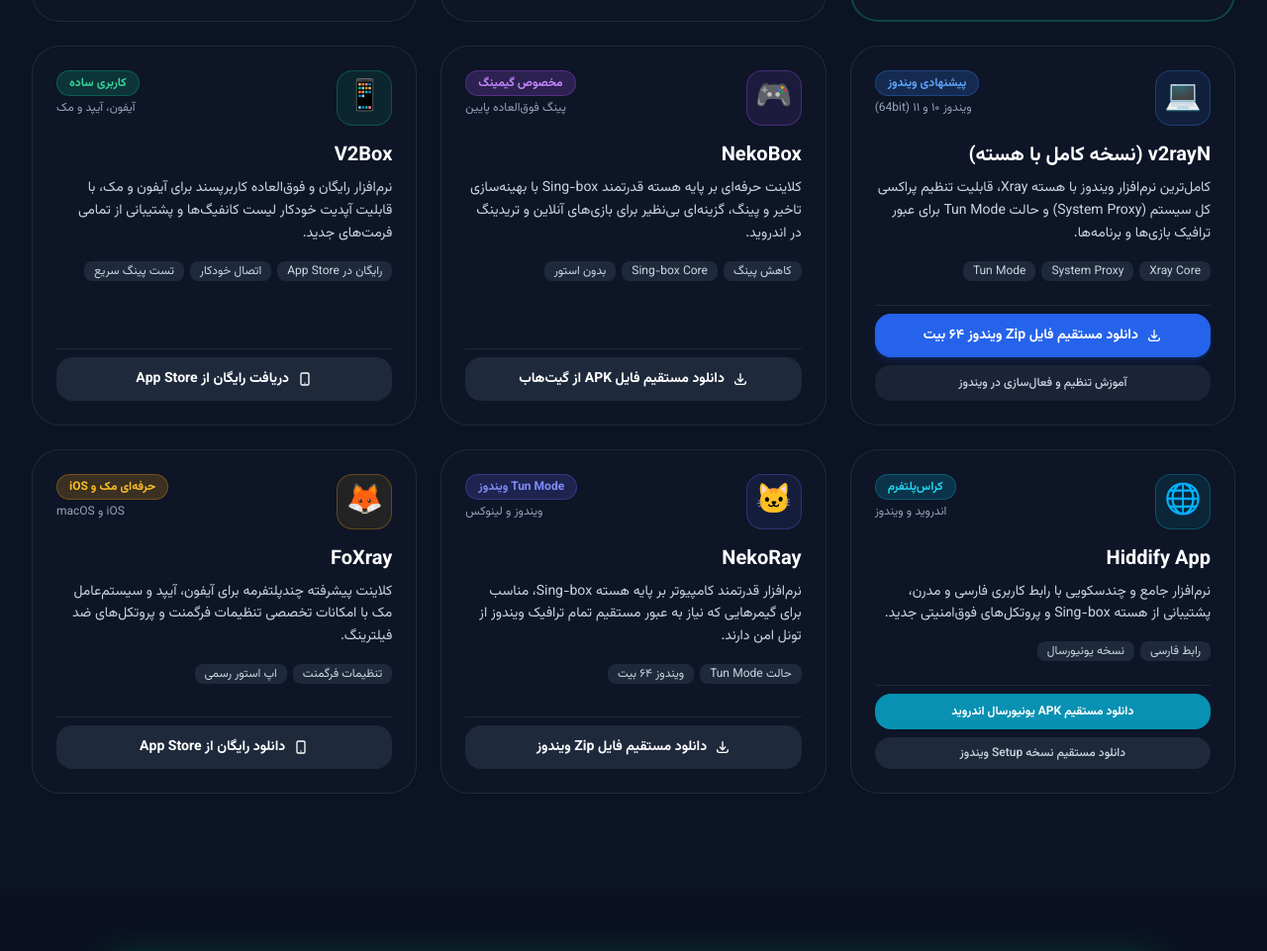
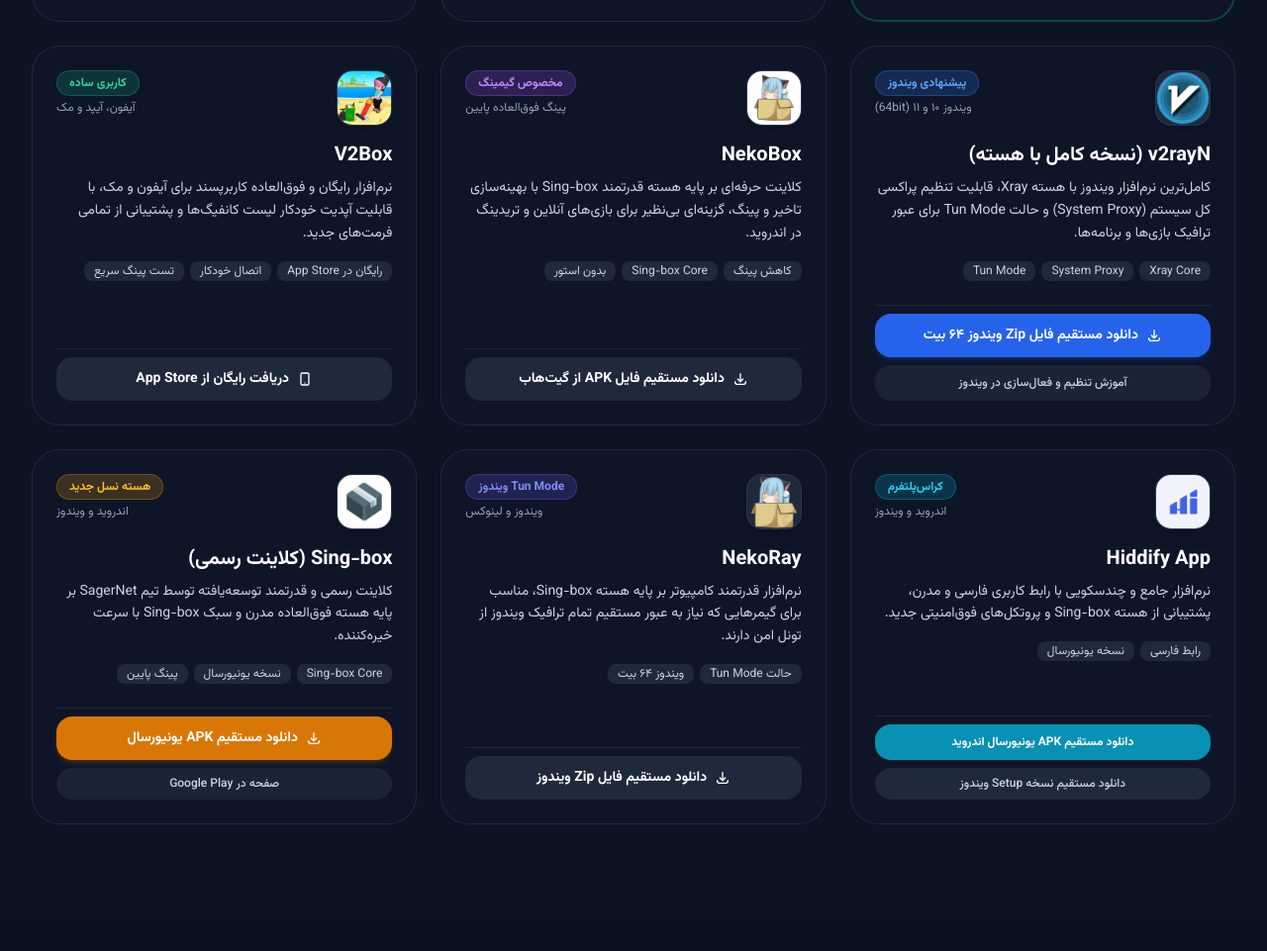
Before and after one commit to roozaneh/v2ray-clients-download, a plain HTML site: page index.html in a window 1280 px wide. Shown: the part 1647-2608 px from the top of the page at 99% size. Drawn offline with nearby package versions, Linux system fonts and the light colour scheme.

Commit message:
feat(ui): replace emojis with authentic official app icons from upstream repositories

```diff
--- a/index.html
+++ b/index.html
@@ -230,8 +230,8 @@
         <div class="app-card glass-card glass-card-hover rounded-3xl p-6 flex flex-col justify-between border-2 border-emerald-500/30" data-os="android">
           <div>
             <div class="flex items-start justify-between gap-4 mb-4">
-              <div class="w-14 h-14 rounded-2xl bg-emerald-500/10 border border-emerald-500/30 flex items-center justify-center text-3xl">
-                🤖
+              <div class="w-14 h-14 rounded-2xl overflow-hidden shadow-lg border border-slate-700/60 bg-slate-800 shrink-0 flex items-center justify-center">
+                <img src="assets/icons/v2rayng.png" alt="لوگوی رسمی v2rayNG" class="w-full h-full object-cover">
               </div>
               <div class="flex flex-col items-end gap-1">
                 <span class="px-3 py-1 rounded-full text-xs font-bold bg-emerald-500/20 text-emerald-400 border border-emerald-500/30">پیشنهادی اول اندروید</span>
@@ -269,8 +269,8 @@
         <div class="app-card glass-card glass-card-hover rounded-3xl p-6 flex flex-col justify-between" data-os="android">
           <div>
             <div class="flex items-start justify-between gap-4 mb-4">
-              <div class="w-14 h-14 rounded-2xl bg-teal-500/10 border border-teal-500/30 flex items-center justify-center text-3xl">
-                ⚡
+              <div class="w-14 h-14 rounded-2xl overflow-hidden shadow-lg border border-slate-700/60 bg-slate-800 shrink-0 flex items-center justify-center">
+                <img src="assets/icons/happ.png" alt="لوگوی رسمی Happ" class="w-full h-full object-cover">
               </div>
               <div class="flex flex-col items-end gap-1">
                 <span class="px-3 py-1 rounded-full text-xs font-bold bg-teal-500/20 text-teal-400 border border-teal-500/30">جدید و سبک</span>
@@ -304,8 +304,8 @@
         <div class="app-card glass-card glass-card-hover rounded-3xl p-6 flex flex-col justify-between" data-os="ios">
           <div>
             <div class="flex items-start justify-between gap-4 mb-4">
-              <div class="w-14 h-14 rounded-2xl bg-emerald-500/10 border border-emerald-500/30 flex items-center justify-center text-3xl">
-                🍏
+              <div class="w-14 h-14 rounded-2xl overflow-hidden shadow-lg border border-slate-700/60 bg-slate-800 shrink-0 flex items-center justify-center">
+                <img src="assets/icons/streisand.png" alt="لوگوی رسمی Streisand" class="w-full h-full object-cover">
               </div>
               <div class="flex flex-col items-end gap-1">
                 <span class="px-3 py-1 rounded-full text-xs font-bold bg-emerald-500/20 text-emerald-400 border border-emerald-500/30">پیشنهادی اول آیفون</span>
@@ -338,8 +338,8 @@
         <div class="app-card glass-card glass-card-hover rounded-3xl p-6 flex flex-col justify-between" data-os="windows">
           <div>
             <div class="flex items-start justify-between gap-4 mb-4">
-              <div class="w-14 h-14 rounded-2xl bg-blue-500/10 border border-blue-500/30 flex items-center justify-center text-3xl">
-                💻
+              <div class="w-14 h-14 rounded-2xl overflow-hidden shadow-lg border border-slate-700/60 bg-slate-800 shrink-0 flex items-center justify-center">
+                <img src="assets/icons/v2rayn.png" alt="لوگوی رسمی v2rayN" class="w-full h-full object-cover">
               </div>
               <div class="flex flex-col items-end gap-1">
                 <span class="px-3 py-1 rounded-full text-xs font-bold bg-blue-500/20 text-blue-400 border border-blue-500/30">پیشنهادی ویندوز</span>
@@ -372,8 +372,8 @@
         <div class="app-card glass-card glass-card-hover rounded-3xl p-6 flex flex-col justify-between" data-os="android">
           <div>
             <div class="flex items-start justify-between gap-4 mb-4">
-              <div class="w-14 h-14 rounded-2xl bg-purple-500/10 border border-purple-500/30 flex items-center justify-center text-3xl">
-                🎮
+              <div class="w-14 h-14 rounded-2xl overflow-hidden shadow-lg border border-slate-700/60 bg-slate-800 shrink-0 flex items-center justify-center">
+                <img src="assets/icons/nekobox.png" alt="لوگوی رسمی NekoBox" class="w-full h-full object-cover">
               </div>
               <div class="flex flex-col items-end gap-1">
                 <span class="px-3 py-1 rounded-full text-xs font-bold bg-purple-500/20 text-purple-400 border border-purple-500/30">مخصوص گیمینگ</span>
@@ -403,8 +403,8 @@
         <div class="app-card glass-card glass-card-hover rounded-3xl p-6 flex flex-col justify-between" data-os="ios mac">
           <div>
             <div class="flex items-start justify-between gap-4 mb-4">
-              <div class="w-14 h-14 rounded-2xl bg-emerald-500/10 border border-emerald-500/30 flex items-center justify-center text-3xl">
-                📱
+              <div class="w-14 h-14 rounded-2xl overflow-hidden shadow-lg border border-slate-700/60 bg-slate-800 shrink-0 flex items-center justify-center">
+                <img src="assets/icons/v2box.png" alt="لوگوی رسمی V2Box" class="w-full h-full object-cover">
               </div>
               <div class="flex flex-col items-end gap-1">
                 <span class="px-3 py-1 rounded-full text-xs font-bold bg-emerald-500/20 text-emerald-400 border border-emerald-500/30">کاربری ساده</span>
@@ -434,8 +434,8 @@
         <div class="app-card glass-card glass-card-hover rounded-3xl p-6 flex flex-col justify-between" data-os="android windows">
           <div>
             <div class="flex items-start justify-between gap-4 mb-4">
-              <div class="w-14 h-14 rounded-2xl bg-cyan-500/10 border border-cyan-500/30 flex items-center justify-center text-3xl">
-                🌐
+              <div class="w-14 h-14 rounded-2xl overflow-hidden shadow-lg border border-slate-700/60 bg-slate-800 shrink-0 flex items-center justify-center">
+                <img src="assets/icons/hiddify.png" alt="لوگوی رسمی Hiddify" class="w-full h-full object-cover">
               </div>
               <div class="flex flex-col items-end gap-1">
                 <span class="px-3 py-1 rounded-full text-xs font-bold bg-cyan-500/20 text-cyan-400 border border-cyan-500/30">کراس‌پلتفرم</span>
@@ -467,8 +467,8 @@
         <div class="app-card glass-card glass-card-hover rounded-3xl p-6 flex flex-col justify-between" data-os="windows linux">
           <div>
             <div class="flex items-start justify-between gap-4 mb-4">
-              <div class="w-14 h-14 rounded-2xl bg-indigo-500/10 border border-indigo-500/30 flex items-center justify-center text-3xl">
-                🐱
+              <div class="w-14 h-14 rounded-2xl overflow-hidden shadow-lg border border-slate-700/60 bg-slate-800 shrink-0 flex items-center justify-center">
+                <img src="assets/icons/nekoray.png" alt="لوگوی رسمی NekoRay" class="w-full h-full object-cover">
               </div>
               <div class="flex flex-col items-end gap-1">
                 <span class="px-3 py-1 rounded-full text-xs font-bold bg-indigo-500/20 text-indigo-400 border border-indigo-500/30">Tun Mode ویندوز</span>
@@ -493,32 +493,37 @@
           </div>
         </div>
 
-        <!-- Card 9: FoXray (iOS & macOS) -->
-        <div class="app-card glass-card glass-card-hover rounded-3xl p-6 flex flex-col justify-between" data-os="ios mac">
+        <!-- Card 9: Sing-box (Universal & Official Core) -->
+        <div class="app-card glass-card glass-card-hover rounded-3xl p-6 flex flex-col justify-between" data-os="android ios windows">
           <div>
             <div class="flex items-start justify-between gap-4 mb-4">
-              <div class="w-14 h-14 rounded-2xl bg-amber-500/10 border border-amber-500/30 flex items-center justify-center text-3xl">
-                🦊
+              <div class="w-14 h-14 rounded-2xl overflow-hidden shadow-lg border border-slate-700/60 bg-slate-800 shrink-0 flex items-center justify-center">
+                <img src="assets/icons/singbox.png" alt="لوگوی رسمی Sing-box" class="w-full h-full object-cover">
               </div>
               <div class="flex flex-col items-end gap-1">
-                <span class="px-3 py-1 rounded-full text-xs font-bold bg-amber-500/20 text-amber-400 border border-amber-500/30">حرفه‌ای مک و iOS</span>
-                <span class="text-xs text-slate-400">iOS و macOS</span>
+                <span class="px-3 py-1 rounded-full text-xs font-bold bg-amber-500/20 text-amber-400 border border-amber-500/30">هسته نسل جدید</span>
+                <span class="text-xs text-slate-400">اندروید و ویندوز</span>
               </div>
             </div>
-            <h3 class="text-xl font-bold text-white mb-2">FoXray</h3>
+            <h3 class="text-xl font-bold text-white mb-2">Sing-box (کلاینت رسمی)</h3>
             <p class="text-slate-300 text-sm leading-relaxed mb-4">
-              کلاینت پیشرفته چندپلتفرمه برای آیفون، آیپد و سیستم‌عامل مک با امکانات تخصصی تنظیمات فرگمنت و پروتکل‌های ضد فیلترینگ.
+              کلاینت رسمی و قدرتمند توسعه‌یافته توسط تیم SagerNet بر پایه هسته فوق‌العاده مدرن و سبک Sing-box با سرعت خیره‌کننده.
             </p>
             <div class="flex flex-wrap gap-1.5 mb-6">
-              <span class="px-2.5 py-0.5 rounded-lg bg-slate-800 text-slate-300 text-xs">تنظیمات فرگمنت</span>
-              <span class="px-2.5 py-0.5 rounded-lg bg-slate-800 text-slate-300 text-xs">اپ استور رسمی</span>
+              <span class="px-2.5 py-0.5 rounded-lg bg-slate-800 text-slate-300 text-xs">Sing-box Core</span>
+              <span class="px-2.5 py-0.5 rounded-lg bg-slate-800 text-slate-300 text-xs">نسخه یونیورسال</span>
+              <span class="px-2.5 py-0.5 rounded-lg bg-slate-800 text-slate-300 text-xs">پینگ پایین</span>
             </div>
           </div>
           <div class="space-y-2 pt-2 border-t border-slate-800">
-            <a href="https://apps.apple.com/app/foxray/id6448898396" target="_blank" rel="noopener noreferrer"
-               class="w-full py-3 rounded-2xl bg-slate-800 hover:bg-slate-700 text-white font-bold text-sm transition-all flex items-center justify-center gap-2">
-              <svg class="w-4 h-4" fill="none" stroke="currentColor" viewBox="0 0 24 24"><path stroke-linecap="round" stroke-linejoin="round" stroke-width="2" d="M12 18h.01M8 21h8a2 2 0 002-2V5a2 2 0 00-2-2H8a2 2 0 00-2 2v14a2 2 0 002 2z"/></svg>
-              <span>دانلود رایگان از App Store</span>
+            <a href="https://github.com/SagerNet/sing-box/releases/download/v1.14.4/SFA-1.14.4-legacy-android-5-universal.apk"
+               class="w-full py-3 rounded-2xl bg-amber-600 hover:bg-amber-500 text-white font-bold text-sm transition-all flex items-center justify-center gap-2 shadow-md shadow-amber-600/20">
+              <svg class="w-4 h-4" fill="none" stroke="currentColor" viewBox="0 0 24 24"><path stroke-linecap="round" stroke-linejoin="round" stroke-width="2" d="M4 16v1a3 3 0 003 3h10a3 3 0 003-3v-1m-4-4l-4 4m0 0l-4-4m4 4V4"/></svg>
+              <span>دانلود مستقیم APK یونیورسال</span>
+            </a>
+            <a href="https://play.google.com/store/apps/details?id=io.nekohasekai.sfa" target="_blank" rel="noopener noreferrer"
+               class="w-full py-2 rounded-2xl bg-slate-800/80 hover:bg-slate-700/80 text-slate-300 font-medium text-xs transition-all flex items-center justify-center gap-1.5">
+              <span>صفحه در Google Play</span>
             </a>
           </div>
         </div>
```
Also changed, not shown: assets/icons/happ.png (added), assets/icons/hiddify.png (added), assets/icons/nekobox.png (added), assets/icons/nekoray.png (added), assets/icons/singbox.png (added), assets/icons/streisand.png (added), assets/icons/v2box.png (added), assets/icons/v2rayn.png (added), assets/icons/v2rayng.png (added), 1 other file.
